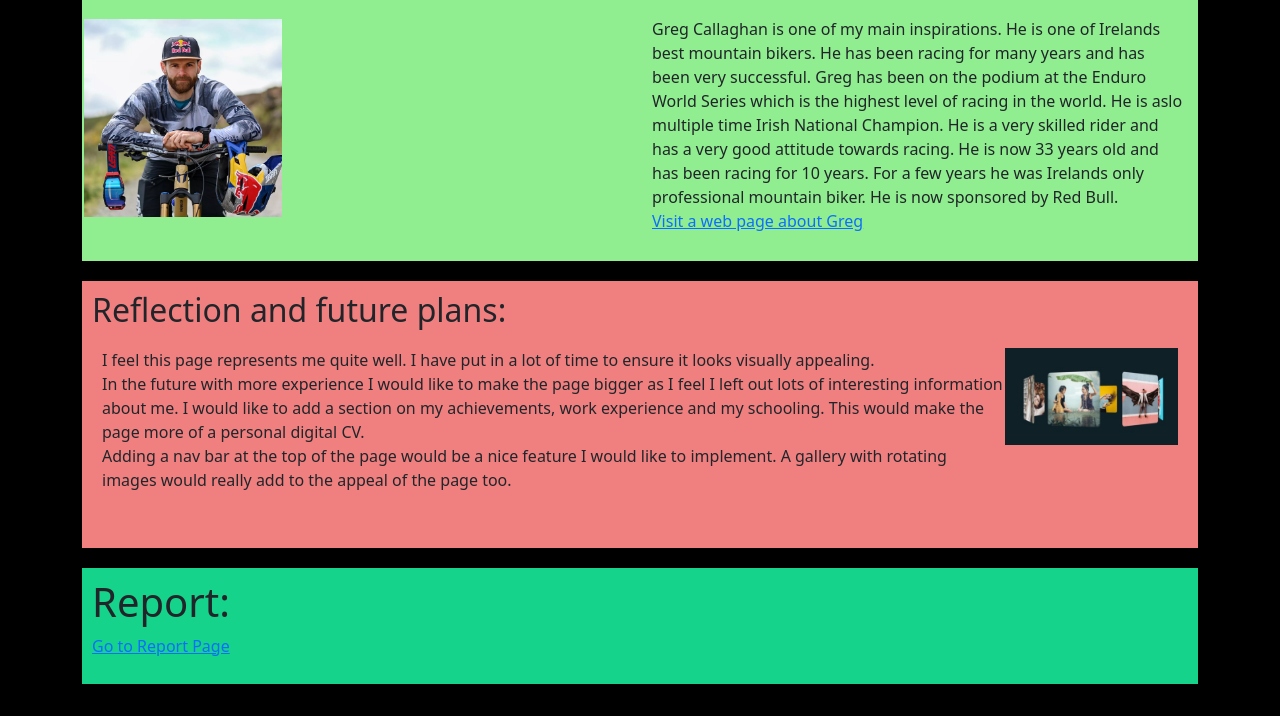
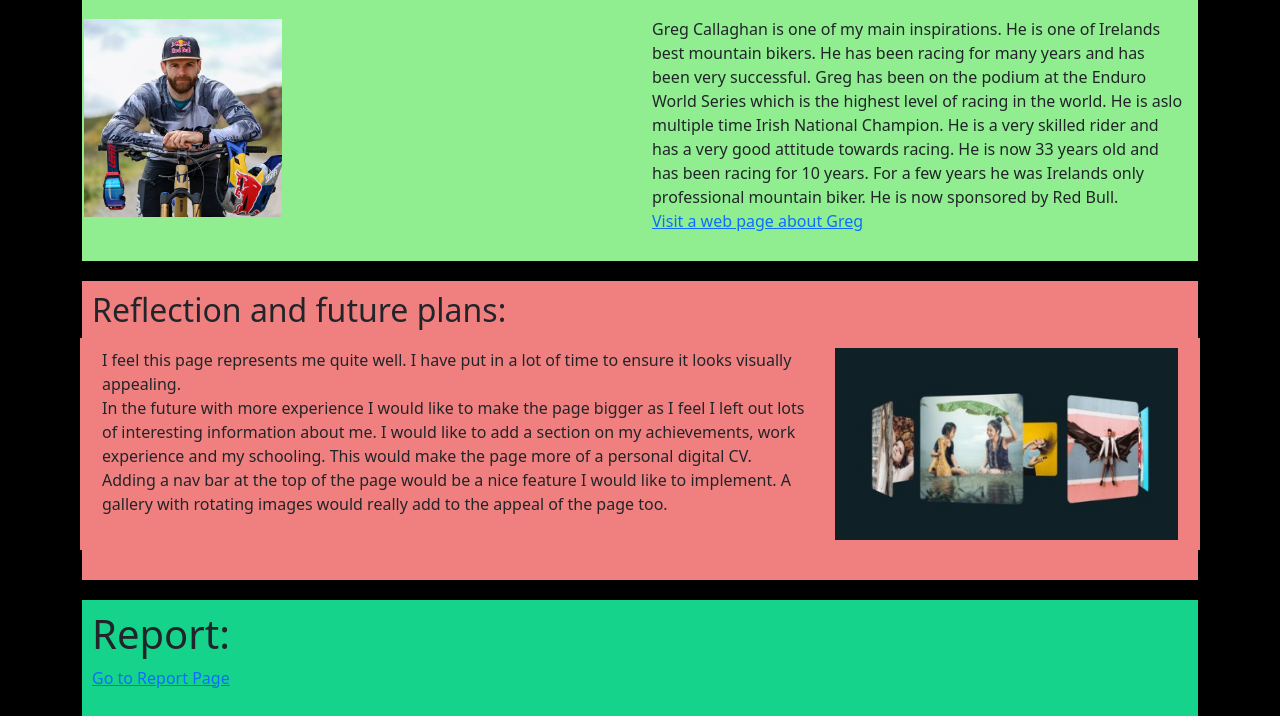
Before and after one commit to Darragh12345678/DSProject.github.io, a plain HTML site: page index.html in a window 1280 px wide. Shown: the part 1197-1913 px from the top of the page. Before the commit the page ends 1881 px from the top, so only its background shows below. Drawn offline with nearby package versions, Linux system fonts and the light colour scheme.

Commit message:
Update index.html

```diff
--- a/index.html
+++ b/index.html
@@ -146,8 +146,8 @@
                 <div>
                     <h2>Reflection and future plans:</h2>
                 </div>
-                <div class="reflection-lower">
-                    <div>
+                <div class="row reflection-lower">
+                    <div class="col-md-8">
                         <p> I feel this page represents me quite well. I have put in a lot of time to ensure it
                             looks visually appealing.
                             <br>
@@ -161,7 +161,7 @@
                             A gallery with rotating images would really add to the appeal of the page too.
 
                     </div>
-                    <div><img src="Rotating imgs.jpg" alt="Rotating images" class="img-fluid custom-img"></div>
+                    <div class="col-md-4"><img src="Rotating imgs.jpg" alt="Rotating images" class="img-fluid custom-img"></div>
                 </div>
             </div>
             <div class="report"><!--Div for the report-->
```
